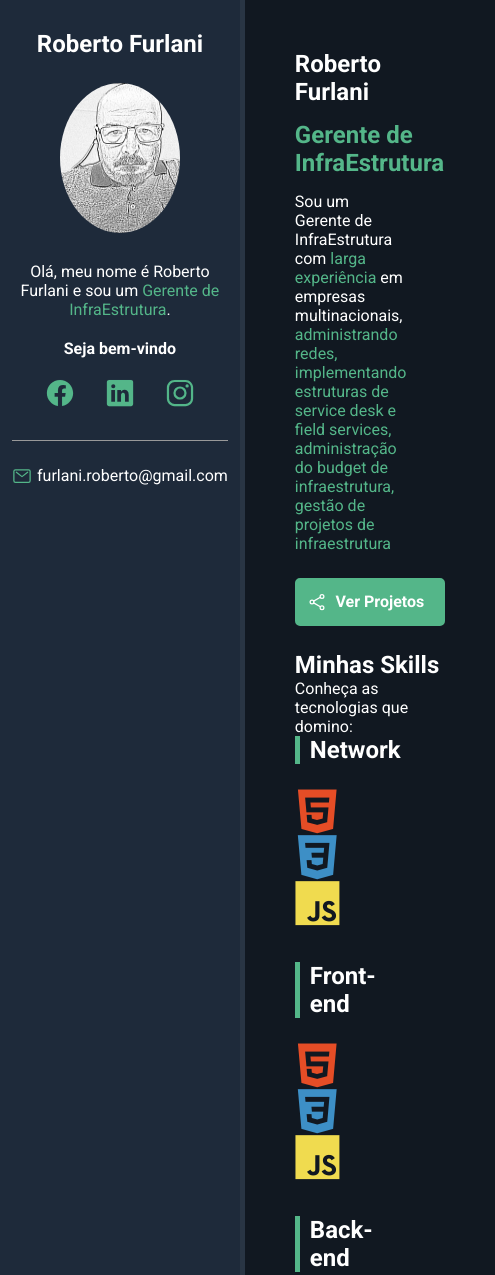
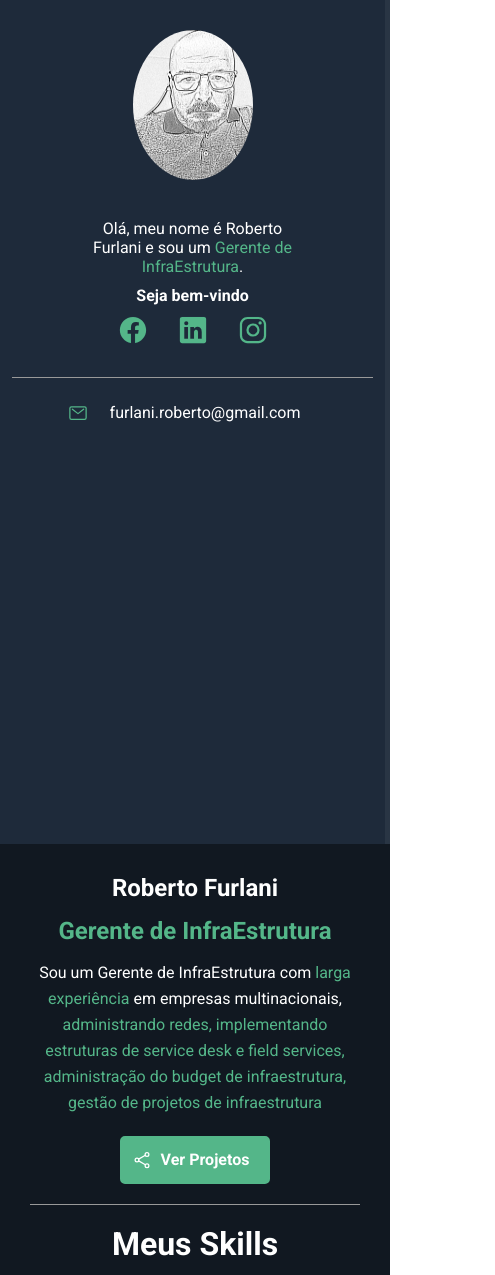
Before and after one commit to rfurlani61/robertofurlani.github.io, a plain HTML site: page index.html in a window 390 px wide. Shown: the top 1275 px of the page, 495 px wide, since content can reach past the window. Drawn offline with nearby package versions, Linux system fonts and the light colour scheme.

Commit message:
Enviando alterações CSS

```diff
--- a/css/style.css
+++ b/css/style.css
@@ -160,7 +160,7 @@
     background-color: transparent;
 }
 
-#skills-sections-title{
+#skills-section-title{
     border-top: 1px solid var(--border-color);
     padding-top: 20px;
     margin-bottom: 20px;
@@ -191,3 +191,52 @@
     font-size: 45px;
     margin-right: 10px;
 }
+
+/* Mobile */
+@media(max-width: 450px) {
+    #container {
+        flex-direction: column;
+    }
+
+
+    #bio-direction {
+        min-height: auto;
+        border-right: none;
+        border-bottom: 5px solid var(--bio-border-color);
+    }
+
+    #bio-container h2 {
+        display: none;
+    }
+
+    #bio-container p {
+        max-width: 60%;
+        margin: 10px auto;
+    }
+
+    #about-container {
+        text-align: center;
+        padding: 30px;
+    }
+
+    #about-container .description {
+        margin: 10px auto;
+        max-width: 100%;
+        line-height: 26px;
+    }
+
+    #btn-projects {
+        margin: 20px auto;
+    }
+
+    .skills-box {
+        flex: 1 1 100%;
+        max-width: 100%;
+        margin-bottom: 40px;
+        text-align: left;
+    }
+
+    .skills-box i {
+        font-size: 60px;
+    }
+}
--- a/index.html
+++ b/index.html
@@ -34,9 +34,9 @@
         <p id="title"><span class="highlight">Gerente de InfraEstrutura</span></p>
         <p class="description">Sou um Gerente de InfraEstrutura com <span class="highlight">larga experiência</span> em empresas multinacionais, <span class="highlight">administrando redes, implementando estruturas de service desk e field services, administração do budget de infraestrutura, gestão de projetos de infraestrutura</span></p>
         <a href="https://github.com/rfurlani61" id="btn-projects"><ion-icon name="share-social-outline"></ion-icon><span>Ver Projetos</span></a>
-        <h2 id="skills-section-title">Minhas Skills</h2>
+        <h2 id="skills-section-title">Meus Skills</h2>
         <p class="descrp">Conheça as tecnologias que domino:</p>
-        <div id="sills-container">
+        <div id="skills-container">
             <div class="skills-box">
                 <p class="skills-title">Network</p>
                 <i class="devicon-html5-plain colored"></i>
```
